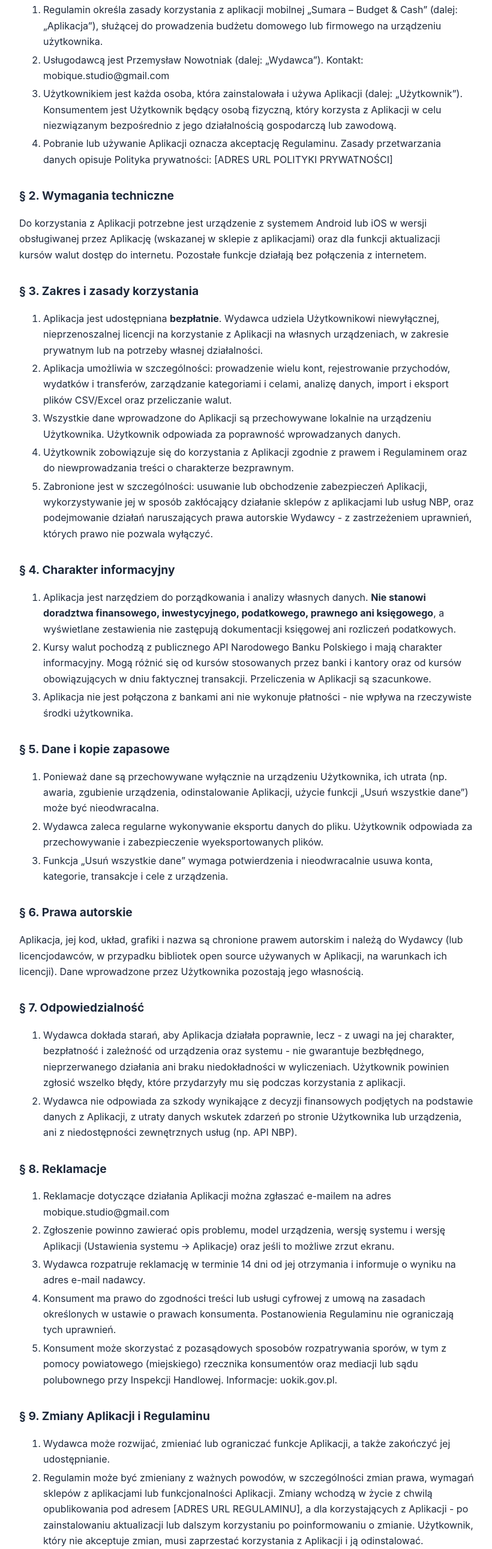
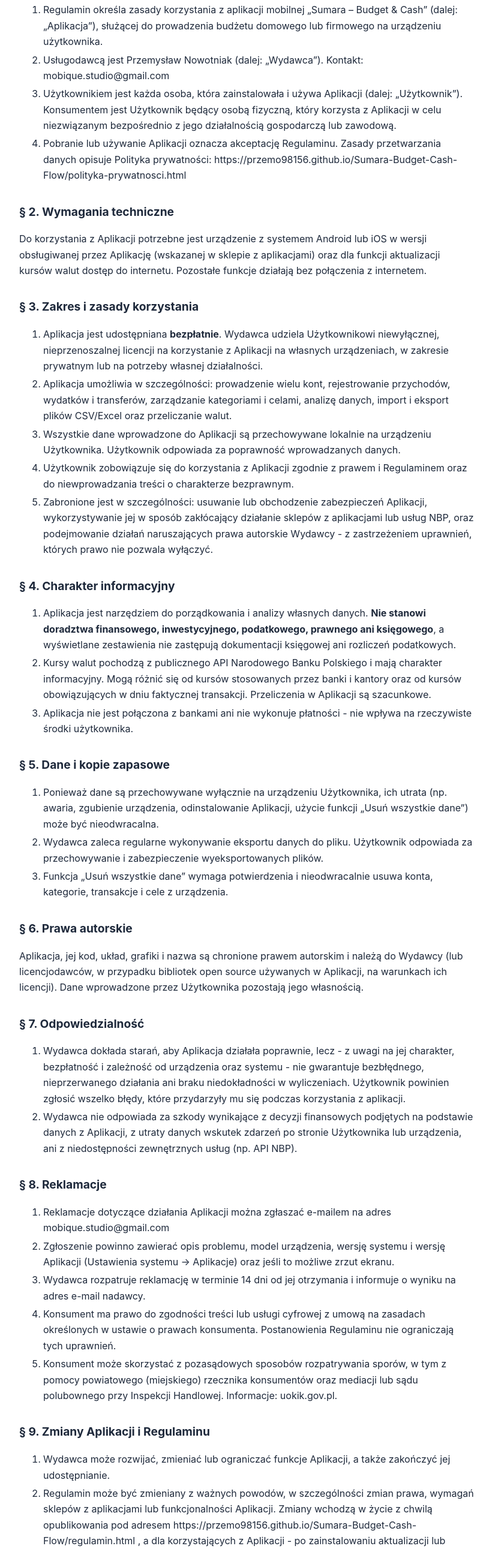
Before and after one commit to przemo98156/Sumara-Budget-Cash-Flow, a plain HTML site: page regulamin.html in a window 1280 px wide. Shown: the part 217-2800 px from the top of the page at 60% size, without its empty margins (228-1048 px from the left). Drawn offline with Linux system fonts and the light colour scheme.

Commit message:
Update regulamin.html

```diff
--- a/regulamin.html
+++ b/regulamin.html
@@ -16,9 +16,9 @@ ul{padding-left:1.2rem}li{margin:.25rem 0}
 <h2>§ 1. Postanowienia ogólne</h2>
 <ol>
 <li>Regulamin określa zasady korzystania z aplikacji mobilnej „Sumara – Budget & Cash” (dalej: „Aplikacja”), służącej do prowadzenia budżetu domowego lub firmowego na urządzeniu użytkownika.</li>
-<li>Usługodawcą jest Przemysław Nowotniak</mark> (dalej: „Wydawca”). Kontakt:  mobique.studio@gmail.com </li>
+<li>Usługodawcą jest Przemysław Nowotniak (dalej: „Wydawca”). Kontakt:  mobique.studio@gmail.com </li>
 <li>Użytkownikiem jest każda osoba, która zainstalowała i używa Aplikacji (dalej: „Użytkownik”). Konsumentem jest Użytkownik będący osobą fizyczną, który korzysta z Aplikacji w celu niezwiązanym bezpośrednio z jego działalnością gospodarczą lub zawodową.</li>
-<li>Pobranie lub używanie Aplikacji oznacza akceptację Regulaminu. Zasady przetwarzania danych opisuje Polityka prywatności: [ADRES URL POLITYKI PRYWATNOŚCI]</li>
+<li>Pobranie lub używanie Aplikacji oznacza akceptację Regulaminu. Zasady przetwarzania danych opisuje Polityka prywatności: https://przemo98156.github.io/Sumara-Budget-Cash-Flow/polityka-prywatnosci.html</li>
 </ol>
 
 <h2>§ 2. Wymagania techniczne</h2>
@@ -58,7 +58,7 @@ ul{padding-left:1.2rem}li{margin:.25rem 0}
 
 <h2>§ 8. Reklamacje</h2>
 <ol>
-<li>Reklamacje dotyczące działania Aplikacji można zgłaszać e-mailem na adres  mobique.studio@gmail.com </li>
+<li>Reklamacje dotyczące działania Aplikacji można zgłaszać e-mailem na adres mobique.studio@gmail.com </li>
 <li>Zgłoszenie powinno zawierać opis problemu, model urządzenia, wersję systemu i wersję Aplikacji (Ustawienia systemu → Aplikacje) oraz  jeśli to możliwe zrzut ekranu.</li>
 <li>Wydawca rozpatruje reklamację w terminie 14 dni od jej otrzymania i informuje o wyniku na adres e-mail nadawcy.</li>
 <li>Konsument ma prawo do zgodności treści lub usługi cyfrowej z umową na zasadach określonych w ustawie o prawach konsumenta. Postanowienia Regulaminu nie ograniczają tych uprawnień.</li>
@@ -68,7 +68,7 @@ ul{padding-left:1.2rem}li{margin:.25rem 0}
 <h2>§ 9. Zmiany Aplikacji i Regulaminu</h2>
 <ol>
 <li>Wydawca może rozwijać, zmieniać lub ograniczać funkcje Aplikacji, a także zakończyć jej udostępnianie.</li>
-<li>Regulamin może być zmieniany z ważnych powodów, w szczególności zmian prawa, wymagań sklepów z aplikacjami lub funkcjonalności Aplikacji. Zmiany wchodzą w życie z chwilą opublikowania pod adresem [ADRES URL REGULAMINU]</mark>, a dla korzystających z Aplikacji - po zainstalowaniu aktualizacji lub dalszym korzystaniu po poinformowaniu o zmianie. Użytkownik, który nie akceptuje zmian, musi zaprzestać korzystania z Aplikacji i ją odinstalować.</li>
+<li>Regulamin może być zmieniany z ważnych powodów, w szczególności zmian prawa, wymagań sklepów z aplikacjami lub funkcjonalności Aplikacji. Zmiany wchodzą w życie z chwilą opublikowania pod adresem https://przemo98156.github.io/Sumara-Budget-Cash-Flow/regulamin.html , a dla korzystających z Aplikacji - po zainstalowaniu aktualizacji lub dalszym korzystaniu po poinformowaniu o zmianie. Użytkownik, który nie akceptuje zmian, musi zaprzestać korzystania z Aplikacji i ją odinstalować.</li>
 <li>Jeśli w przyszłości Aplikacja zostanie wzbogacona o funkcje płatne, zasady ich zakupu, prawa odstąpienia od umowy i rozliczeń zostaną opisane odrębnie przed zakupem.</li>
 </ol>
 
```
